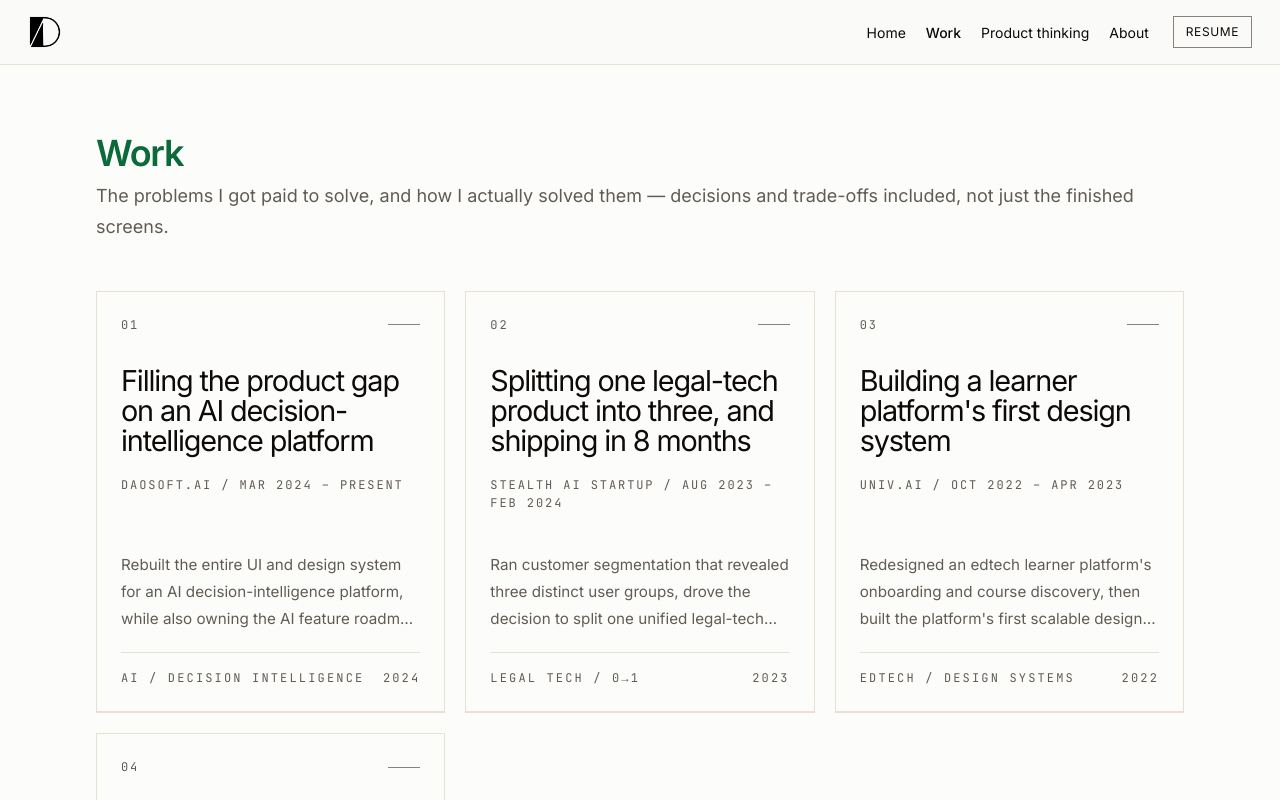
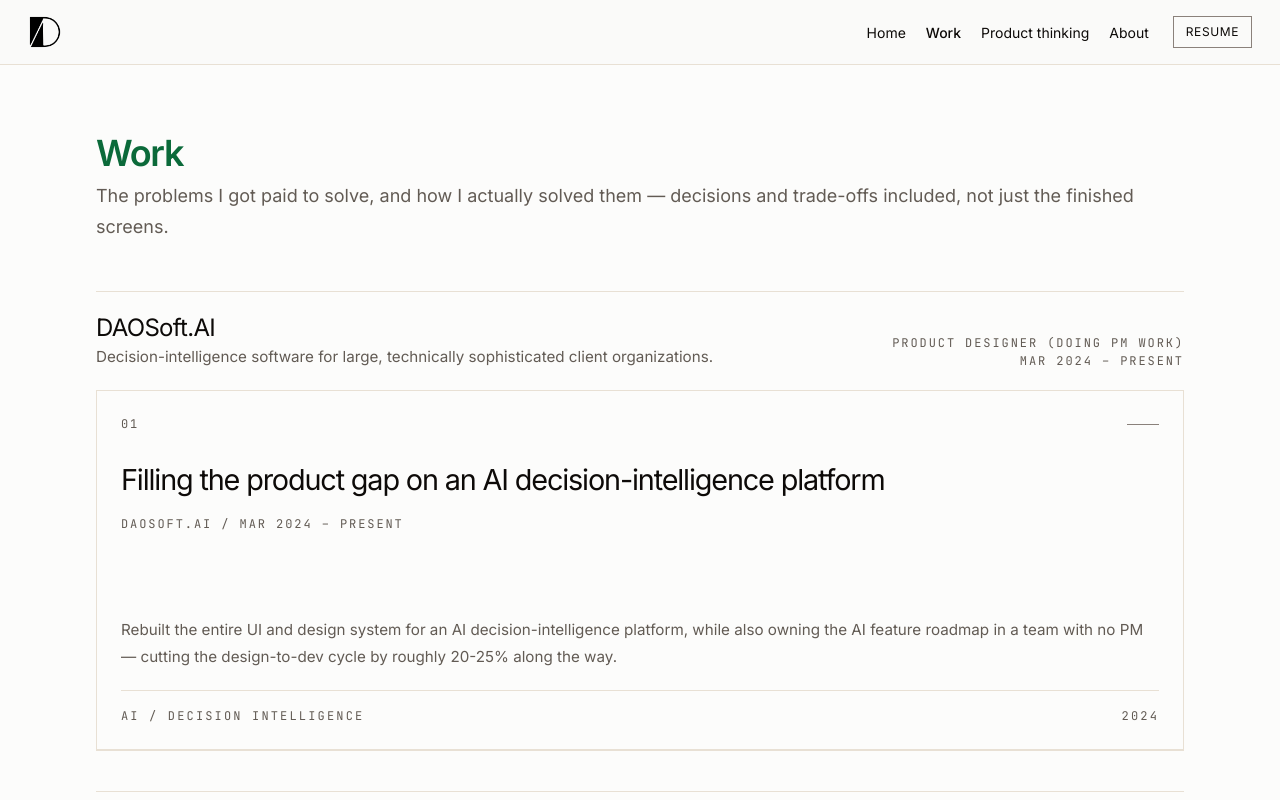
Before and after one commit to deekshithnamani/Portfolio26, a React (Vite) app: page /work in a window 1280 px wide. Shown: the top 800 px of the page. Built offline with nearby package versions, Linux system fonts and the light colour scheme.

Commit message:
feat: group work by company

```diff
--- a/src/pages/Work.tsx
+++ b/src/pages/Work.tsx
@@ -8,7 +8,7 @@ import {
   SectionHeader,
 } from "@/components/ui";
 import { ROUTE_PATHS, buildWorkDetailPath } from "@/config/route-paths";
-import { WORK, type WorkBodyBlock, type WorkItem } from "@/data";
+import { COMPANIES, WORK, type WorkBodyBlock, type WorkItem } from "@/data";
 import { UI_RECIPE_TOKENS } from "@/design";
 
 function getYouTubeEmbedId(url: URL) {
@@ -244,6 +244,7 @@ function WorkQuickFactsStrip({
 
 export function WorkIndex() {
   const { setLabel } = useCursor();
+  const sizes = ["large", "medium", "compact"] as const;
 
   return (
     <PageContainer variant="wide">
@@ -252,9 +253,17 @@ export function WorkIndex() {
         description="The problems I got paid to solve, and how I actually solved them — decisions and trade-offs included, not just the finished screens."
       />
 
-      {WORK.length > 0 ? (
-        <div className="grid gap-4 md:grid-cols-2 md:gap-5 xl:grid-cols-3">
-          {WORK.map((item, index) => (
+      {COMPANIES.length > 0 ? (
+        <div className="space-y-10">
+          {COMPANIES.map((company, index) => {
+            const item = WORK.find(({ slug }) => company.projectSlugs.includes(slug as never));
+            if (!item) return null;
+            const size = sizes[index];
+            return <section key={company.id} data-testid={`company-${company.id}`} data-size={size} className="border-t border-[var(--surface-border)] pt-5">
+              <div className="mb-5 grid gap-2 md:grid-cols-[minmax(0,1fr)_auto] md:items-end">
+                <div><h2 className="text-2xl tracking-[-0.03em] text-[var(--surface-fg)]">{company.name}</h2><p className={UI_RECIPE_TOKENS.bodySupport}>{company.description}</p></div>
+                <p className={clsx("text-left md:text-right", UI_RECIPE_TOKENS.monoMuted)}>{company.role}<br />{company.dates}</p>
+              </div>
             <RevealPanel
               key={item.slug}
               index={index}
@@ -263,7 +272,7 @@ export function WorkIndex() {
             >
               <Link
                 to={buildWorkDetailPath(item.slug)}
-                className="group flex h-full min-h-[260px] flex-col justify-between border border-[var(--surface-border)] bg-[var(--surface-card)] p-5 transition duration-[240ms] ease-[cubic-bezier(0.16,1,0.3,1)] motion-reduce:transition-none hover:-translate-y-1 hover:border-[var(--surface-accent)] hover:shadow-[0_24px_60px_rgba(52,38,28,0.08)] focus-visible:outline-none focus-visible:ring-2 focus-visible:ring-[var(--surface-accent)] md:p-6"
+                className={clsx("group flex flex-col justify-between border border-[var(--surface-border)] bg-[var(--surface-card)] p-5 transition duration-[240ms] motion-reduce:transition-none hover:-translate-y-1 hover:border-[var(--surface-accent)] focus-visible:outline-none focus-visible:ring-2 focus-visible:ring-[var(--surface-accent)] md:p-6", size === "large" && "min-h-[360px]", size === "medium" && "min-h-[280px] md:max-w-[82%]", size === "compact" && "min-h-[180px] md:max-w-[68%]")}
               >
                 <div>
                   <div className="mb-8 flex items-center justify-between gap-4">
@@ -278,9 +287,9 @@ export function WorkIndex() {
                     <span className="h-px w-8 bg-[var(--surface-border-mid)] transition-colors duration-[220ms] ease-[cubic-bezier(0.2,0,0,1)] motion-reduce:transition-none group-hover:bg-[var(--surface-accent)]" />
                   </div>
 
-                  <h2 className="max-w-full text-[1.6rem] font-normal leading-[1.05] tracking-[-0.04em] text-[var(--surface-fg)] md:text-[1.8rem]">
+                  <h3 className="max-w-full text-[1.6rem] font-normal leading-[1.05] tracking-[-0.04em] text-[var(--surface-fg)] md:text-[1.8rem]">
                     {item.title}
-                  </h2>
+                  </h3>
 
                   <p
                     className={clsx(
@@ -313,8 +322,8 @@ export function WorkIndex() {
                   </div>
                 </div>
               </Link>
-            </RevealPanel>
-          ))}
+            </RevealPanel></section>;
+          })}
         </div>
       ) : (
         <AsciiEmpty />
```
Also changed, not shown: 1 other file (tests, documents, lock files or other folders).
